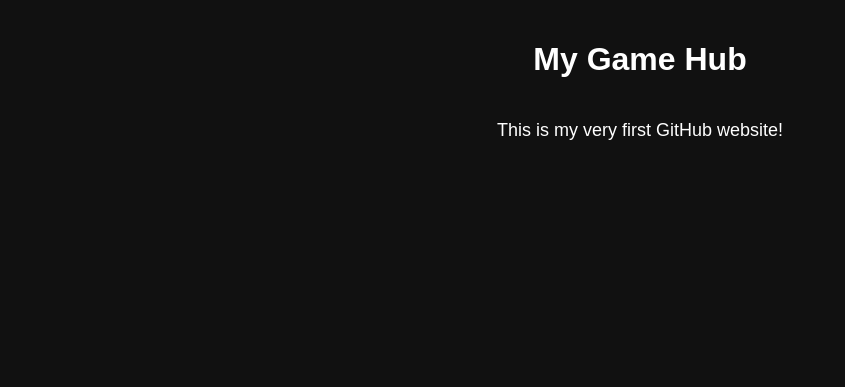
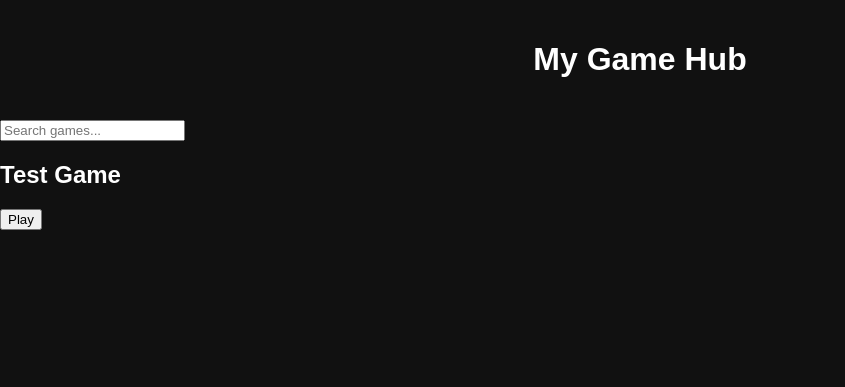
Before and after one commit to timmywan941-cmd/game-hub, a plain HTML site: page index.html in a window 1280 px wide. Shown: the whole page, without its empty margins (0-845 px from the left). Drawn offline with Linux system fonts and the light colour scheme.

Commit message:
Update index.html

```diff
--- a/index.html
+++ b/index.html
@@ -6,7 +6,31 @@
   <link rel="stylesheet" href="style.css">
 </head>
 <body>
-  <h1>My Game Hub</h1>
-  <p>This is my very first GitHub website!</p>
+  <header class="header">
+    <h1>My Game Hub</h1>
+    <input id="search" type="text" placeholder="Search games...">
+  </header>
+
+  <main class="layout">
+    <!-- Left: game list -->
+    <section class="game-list" id="game-list">
+
+      <!-- Test Game -->
+      <div class="game-card" data-title="Test Game" data-tags="test demo">
+        <h2>Test Game</h2>
+        <button class="play-btn" data-url="game1.html">
+          Play
+        </button>
+      </div>
+
+    </section>
+
+    <!-- Right: iframe viewer -->
+    <section class="viewer">
+      <iframe id="game-frame" src="" frameborder="0" allowfullscreen></iframe>
+    </section>
+  </main>
+
+  <script src="script.js"></script>
 </body>
 </html>
```
